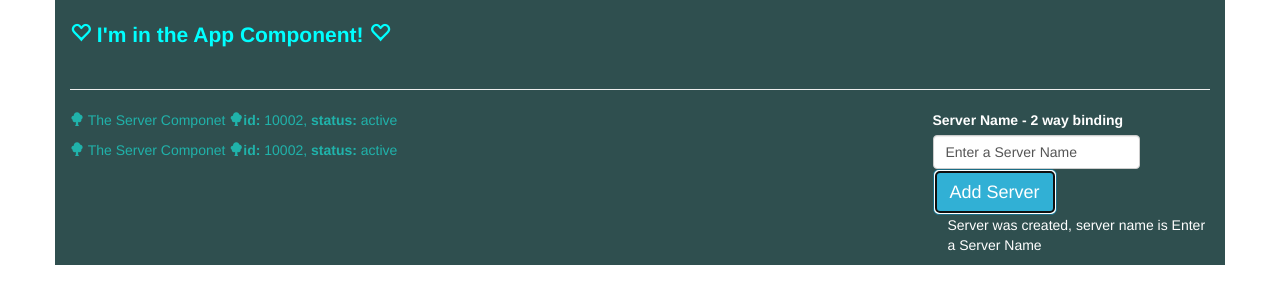
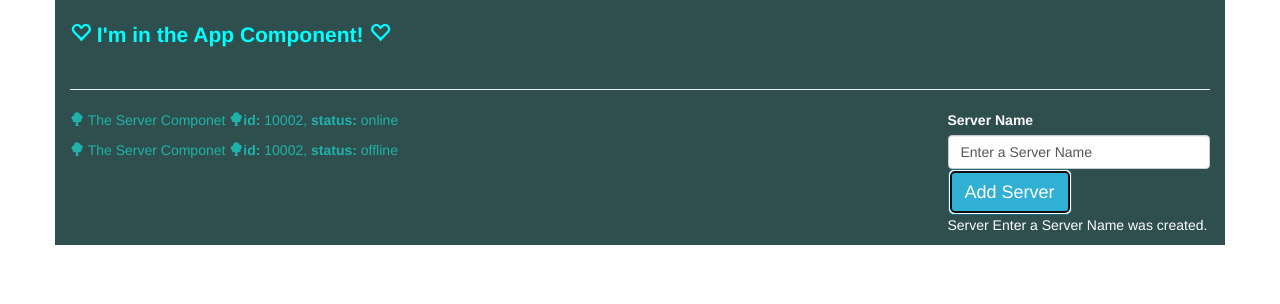
Before and after one commit to jschwarzwalder/my-first-angular-app, an Angular app in the folder my-first-angular-app/: page / in a window 1280 px wide. Both pictures are taken after a click on the button "Add Server". Shown: the top 304 px of the page. Built offline with nearby package versions, Linux system fonts and the light colour scheme.

Commit message:
updating server component

```diff
--- a/my-first-angular-app/src/app/server/server.component.ts
+++ b/my-first-angular-app/src/app/server/server.component.ts
@@ -14,6 +14,10 @@ export class ServerComponent {
   serverID: number = 10001;
   serverStatus: string = 'active';
 
+  constructor() {
+    this.serverStatus = Math.random() > 0.5 ? 'online' : 'offline';
+  }
+
   getServerStatus() {
     return this.serverStatus;
   }
--- a/my-first-angular-app/src/app/servers/servers.component.html
+++ b/my-first-angular-app/src/app/servers/servers.component.html
@@ -6,33 +6,26 @@
     </div>
     <div class="col-sm-3 center">
 
-        <div class="btn-group">
-            <!--
-            <div class="row">
-                <label for="serverName">Server Name - Method</label>
-                <input type="text" class="form-control"
-                    (input)="onUpdateServerName($event)" id="serverName">
+
+        <div class="row">
+            <div class="col-sm-12 center">
+                <label for="serverName">Server Name</label>
+                <input type="text" class="form-control" [(ngModel)]="serverName">
             </div>
-            -->
-            <div class="row">
-                <label for="serverName">Server Name - 2 way binding</label>
-                <input type="text" class="form-control"
-                    [(ngModel)]="serverName">
-            </div>
-            <div class="row">
-                <button [disabled]="!allowNewServer" type="button"
-                    class="btn btn-info btn-lg" id="createServer"
+        </div>
+        <div class="row">
+            <div class="col-sm-12 center">
+                <button [disabled]="!allowNewServer" type="button" class="btn btn-info btn-lg" id="createServer"
                     (click)="onCreateServer()">Add Server</button>
             </div>
         </div>
-        <!--
-        <p [innerText]="allowNewServer"></p>
-        <p [innerText]="serverCreationStatus"></p>
-        -->
-        <p *ngIf="serverCreated; else noServer">Server was created, server name is {{ serverName }}</p>
-        <ng-template #noServer>
-            <p>No server was created!</p>
-        </ng-template>
+
+        <div class="row">
+            <div class="col-sm-12 center">
+                <p *ngIf="serverCreated">Server {{ serverName }} was created.</p>
+            </div>
+
+        </div>
 
     </div>
 </div>
```
Also changed, not shown: my-first-angular-app/src/app/servers/servers.component.ts (+0 -13 lines).
